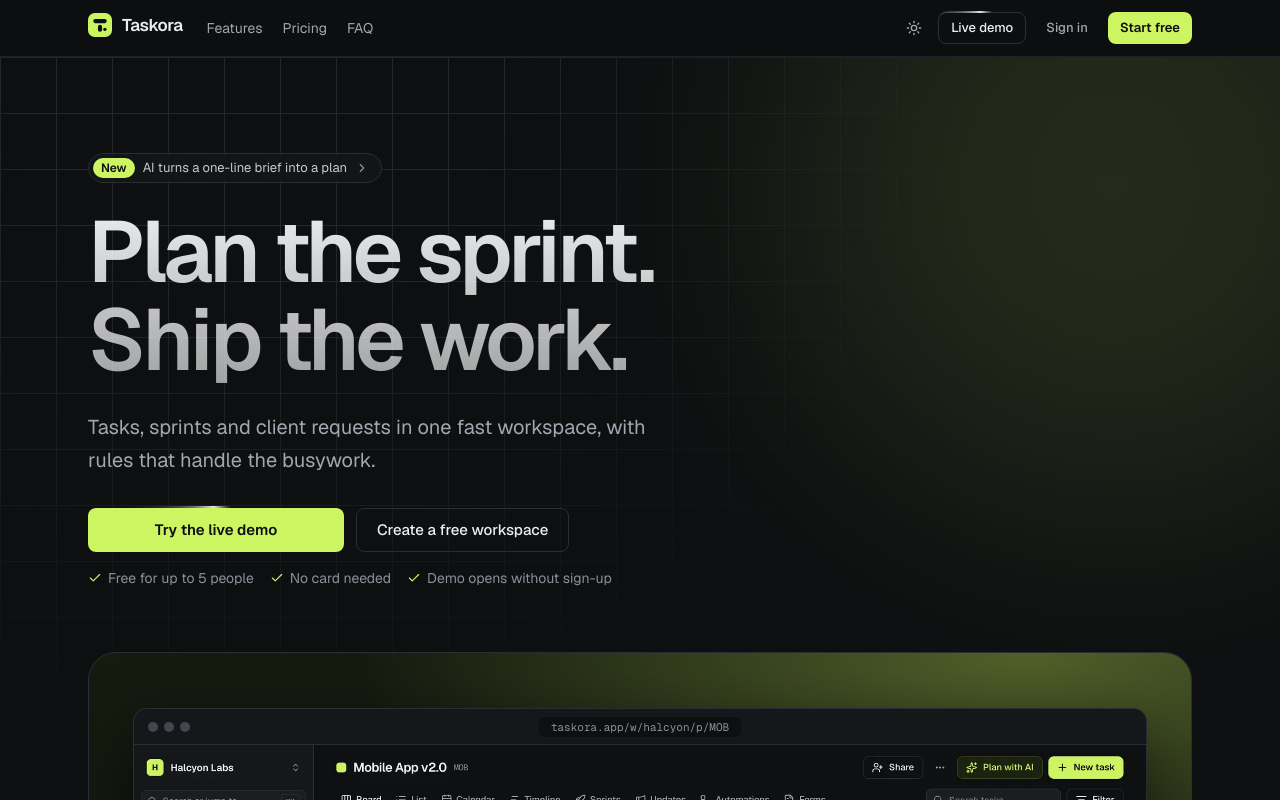
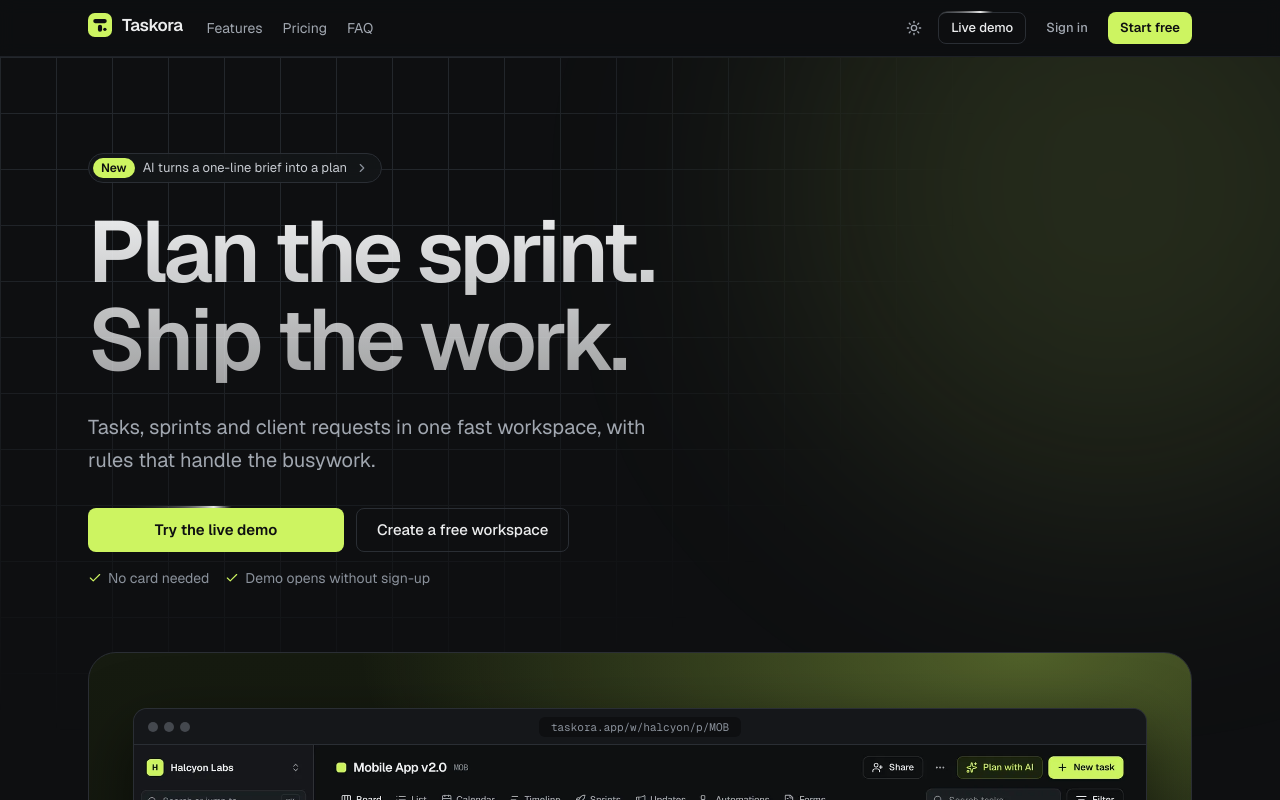
Before and after one commit to HamzaFaisal10/taskora, a Next.js app: page / in a window 1280 px wide. Shown: the top 800 px of the page. Built offline with nearby package versions, Linux system fonts and the light colour scheme; no server answers.

Commit message:
Hero: drop the free-seats line

```diff
--- a/src/app/page.tsx
+++ b/src/app/page.tsx
@@ -80,9 +80,6 @@ export default async function HomePage() {
             </p>
             <MainActions viewer={viewer} />
             <p className="text-subtle mt-4 flex flex-wrap items-center gap-x-4 gap-y-1 text-sm">
-              <span className="inline-flex items-center gap-1.5">
-                <Check className="text-accent-text size-3.5" aria-hidden /> Free for up to 5 people
-              </span>
               <span className="inline-flex items-center gap-1.5">
                 <Check className="text-accent-text size-3.5" aria-hidden /> No card needed
               </span>
```
